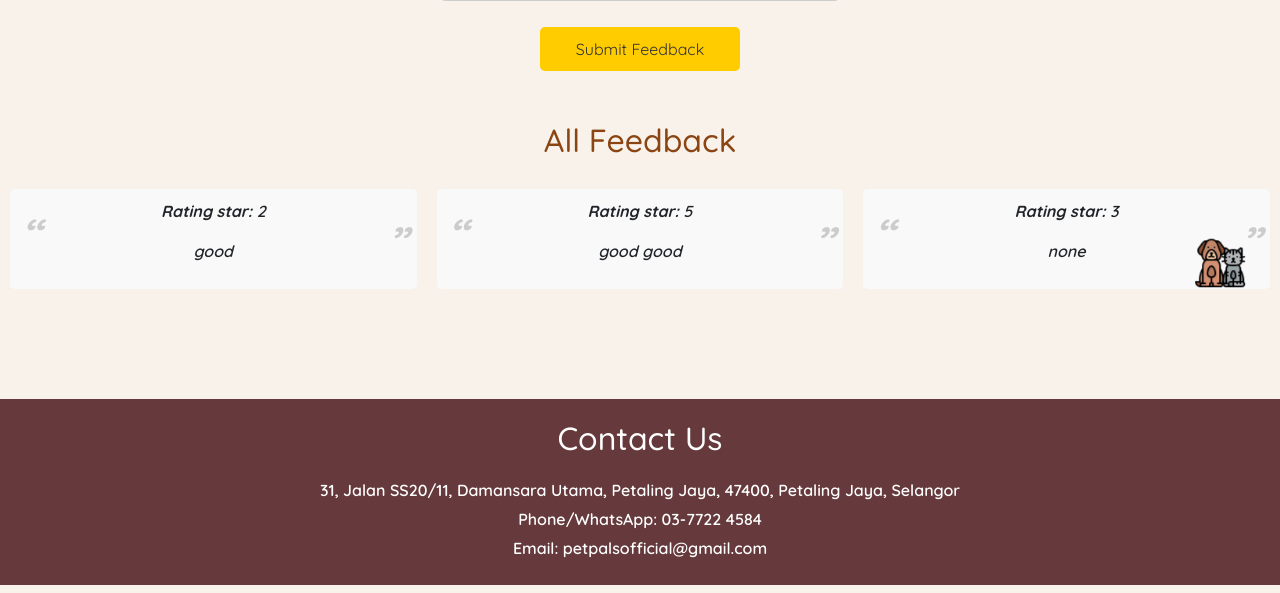
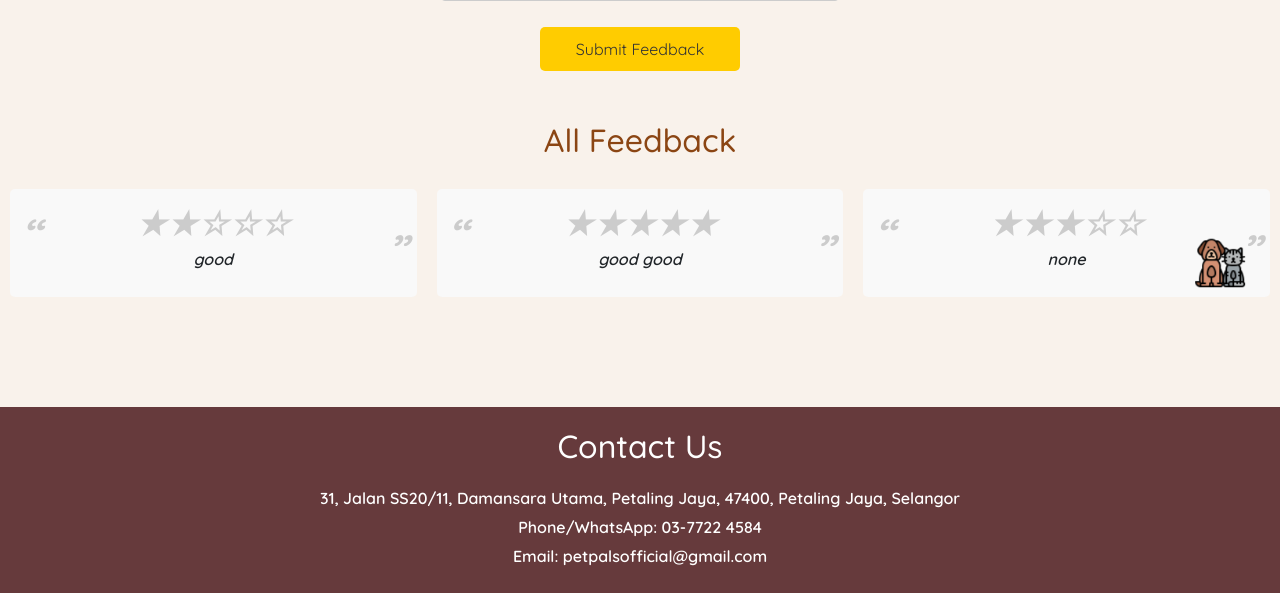
Before and after one commit to kokhueyhuey/GitExercise-TT5L-03, a Django app: page /feedback/ in a window 1280 px wide. Shown: the part 477-1070 px from the top of the page. Run offline with Django 5.2, Linux system fonts and the light colour scheme; data comes from the database, SQL or seed files in the repository; both versions use the stored data as it was after the commit.

Commit message:
update feedback

```diff
--- a/main/templates/feedback.html
+++ b/main/templates/feedback.html
@@ -109,6 +109,11 @@
             right: 10px;
         }
 
+        .star-display {
+            font-size: 0.5em;
+            color: #ffcc00;
+        }
+
         @media (max-width: 768px) {
             .feedback-item {
                 width: calc(50% - 20px); /* Adjust the width for smaller screens */
@@ -147,13 +152,21 @@
 
             {% for feedback in feedback %}
             <div class="feedback-item">
-                <p><strong>Rating star:</strong> {{ feedback.rating }}</p>
-                <p> {{ feedback.comment }}</p>
+                <div class="star-display">
+                    {% for i in "12345" %}
+                        {% if i|add:"0" <= feedback.rating %}
+                            <span class="star">&#9733;</span>
+                        {% else %}
+                            <span class="star">&#9734;</span>
+                        {% endif %}
+                    {% endfor %}
+                </div>
+                <p>{{ feedback.comment }}</p>
             </div>
             {% empty %}
                 <p>No feedback yet.</p>
             {% endfor %}
-
+        </div>
     </div>
     <script>
         document.addEventListener('DOMContentLoaded', function () {
```
Also changed, not shown: db.sqlite3.
